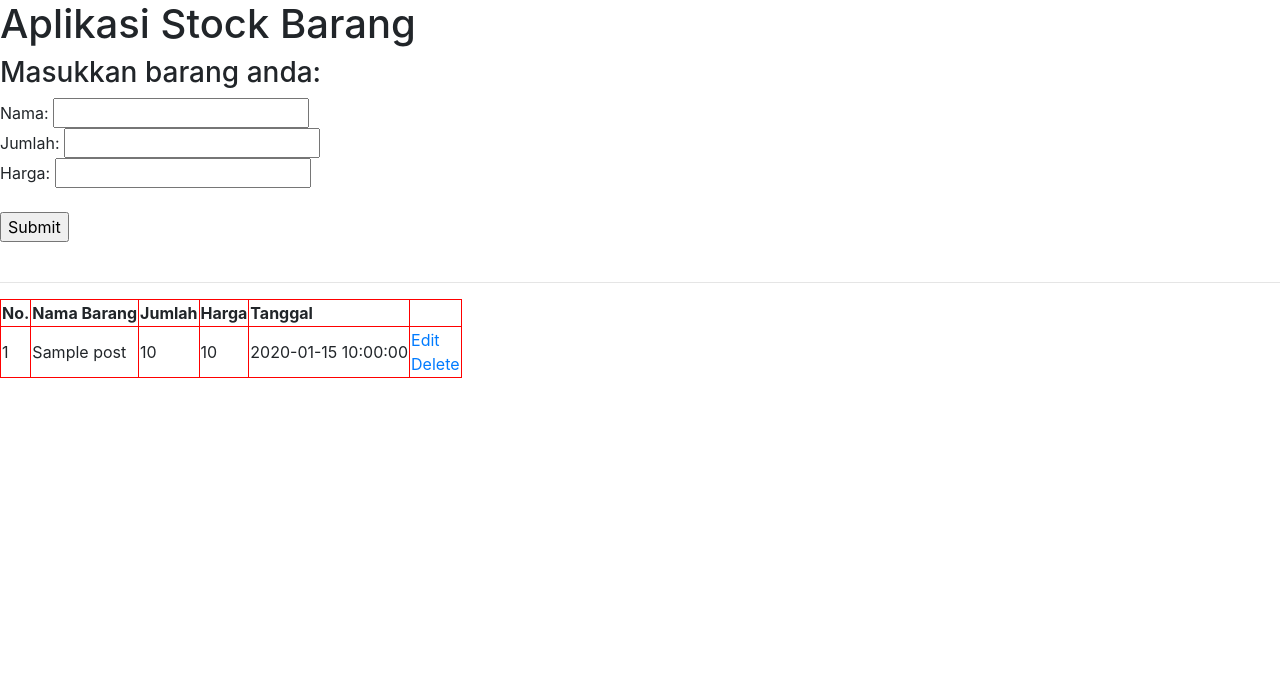
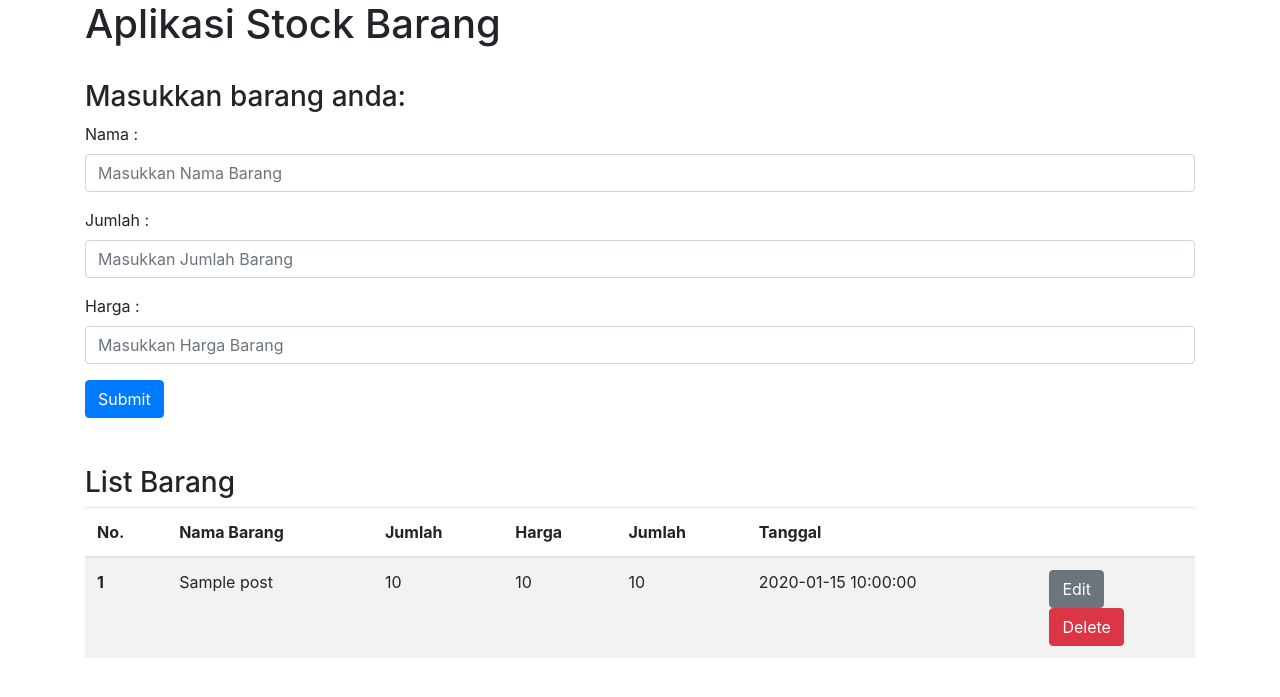
Before and after one commit to VilantinoF/Aplikasi-Stok-Barang, a Python web app: template templates/index.html in a window 1280 px wide. Shown: the top 697 px of the page. Run offline with Jinja, Linux system fonts and the light colour scheme; the template is opened without the code that fills it: most values are stand-ins (such as "Sample title", 1, 10 or a date in 2020); some libraries are stand-ins or nearby versions.

Commit message:
menambah fungsi jumlah

```diff
--- a/templates/base.html
+++ b/templates/base.html
@@ -4,10 +4,11 @@
     <meta charset="UTF-8">
     <meta name="viewport" content="width=device-width, initial-scale=1.0">
     <link rel="stylesheet" href="https://stackpath.bootstrapcdn.com/bootstrap/4.5.0/css/bootstrap.min.css" integrity="sha384-9aIt2nRpC12Uk9gS9baDl411NQApFmC26EwAOH8WgZl5MYYxFfc+NcPb1dKGj7Sk" crossorigin="anonymous">
-    <link rel="stylesheet" href="{{ url_for('static', filename='css/main.css') }}">
     {% block head %} {% endblock %}
 </head>
 <body>
+    <div class="container">
     {% block body %} {% endblock %}
+    </div>
 </body>
 </html>
--- a/templates/index.html
+++ b/templates/index.html
@@ -6,45 +6,58 @@
 
 {% block body %}
 <h1>Aplikasi Stock Barang</h1>
+<br>
 <h3>Masukkan barang anda:</h3>
 <form action="/" method="POST">
-    Nama:
-    <input type="text" name="nama_barang" id="nama_barang">
-    <br>
-    Jumlah:
-    <input type="number" name="jumlah_barang" id="jumlah_barang">
-    <br>
-    Harga:
-    <input type="number" name="harga_barang" id="harga_barang">
+    <div class="form-group">
+        <label for="nama_barang">Nama :</label>
+        <input type="text" class="form-control" name="nama_barang" id="nama_barang" aria-describedby="nama_barang"
+            placeholder="Masukkan Nama Barang">
+    </div>
+    <div class="form-group">
+        <label for="jumlah_barang">Jumlah :</label>
+        <input type="number" class="form-control" name="jumlah_barang" id="jumlah_barang" aria-describedby="jumlah_barang"
+            placeholder="Masukkan Jumlah Barang">
+    </div>
+    <div class="form-group">
+        <label for="harga_barang">Harga :</label>
+        <input type="number" class="form-control" name="harga_barang" id="harga_barang" aria-describedby="harga_barang"
+            placeholder="Masukkan Harga Barang">
+    </div>
+    <button type="submit" class="btn btn-primary">Submit</button>
+</form>
 <br>
 <br>
-    <input type="submit" value="Submit">
-</form>
-<br>
-<hr>
-<table>
+<h3>List Barang</h3>
+<table class="table table-striped">
+    <thead>
         <tr>
-        <th>No.</th>
-        <th>Nama Barang</th>
-        <th>Jumlah</th>
-        <th>Harga</th>
-        <th>Tanggal</th>
+            <th scope="col">No.</th>
+            <th scope="col">Nama Barang</th>
+            <th scope="col">Jumlah</th>
+            <th scope="col">Harga</th>
+            <th scope="col">Jumlah</th>
+            <th scope="col">Tanggal</th>
             <th></th>
         </tr>
+    </thead>
+    <tbody>
         {% for post in posts %}
         <tr>
-        <td>{{ post.id }}</td>
+            <th scope="row">{{ post.id }}</th>
             <td>{{ post.nama_barang }}</td>
             <td>{{ post.jumlah_barang }}</td>
             <td>{{ post.harga_barang }}</td>
+            <td>{{ post.jumlah_total }}</td>
             <td>{{ post.tanggal_pembuatan }}</td>
             <td>
-            <a href="/edit/{{ post.id }}">Edit</a>
+                <a class="btn btn-secondary" href="/edit/{{ post.id }}">Edit</a>
                 <br>
-            <a href="/delete/{{ post.id }}">Delete</a>
+                <a class="btn btn-danger" href="/delete/{{ post.id }}">Delete</a>
             </td>
         </tr>
         {% endfor %}
+    </tbody>
 </table>
 
 {% endblock %}
```
Also changed, not shown: hello_world.py (+7 -4 lines), data_barang.db. Lines whose indentation alone changed are shown as unchanged.
